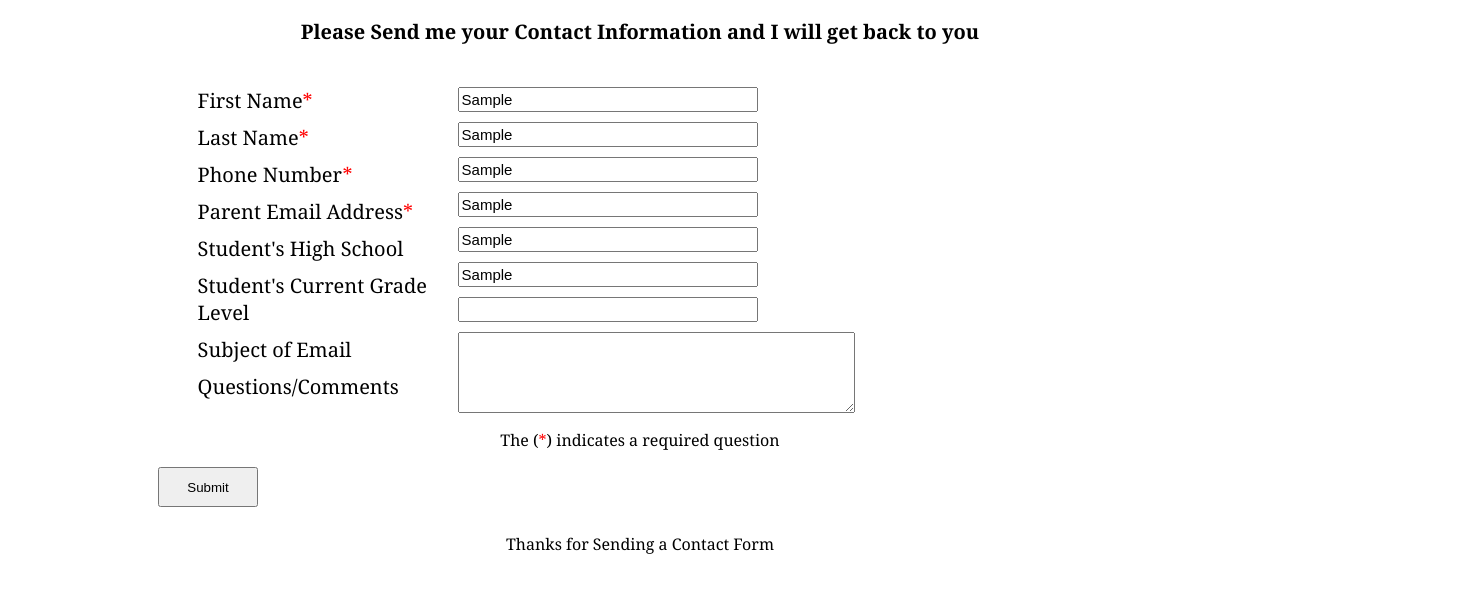
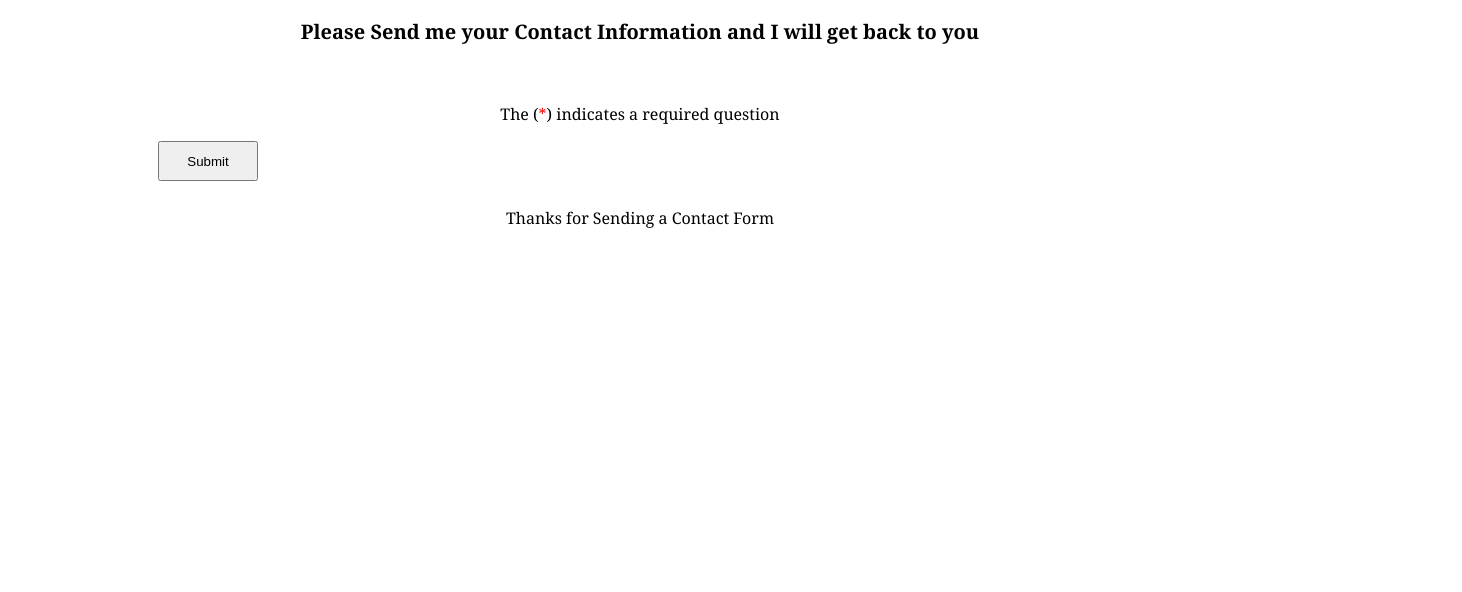
Before and after one commit to btmoore4/Formspree, a plain HTML site: page new.html in a window 1280 px wide. Both pictures are taken after typing "Sample", "Sample", "Sample", "Sample", "Sample", "Sample" into the empty fields and a click on the button "Submit". Shown: the part 54-646 px from the top of the page, 1462 px wide, since content can reach past the window. Drawn offline with nearby package versions, Linux system fonts and the light colour scheme.

Commit message:
Unable to push multiple times

```diff
--- a/new.html
+++ b/new.html
@@ -7,7 +7,7 @@
 		<h1>Contact Me</h1>
 		<p class="info">Please Send me your Contact Information and I will get back to you</p>
 		<br>
-		<form action="demo_form.asp">
+		<form action="demo_form.asp" id ="form1">
 			<label>First Name<span style="color: red">*</span> </label>
 			<input class="in" type="text" id="fname"><br>
 			<label>Last Name<span style="color: red">*</span> </label>
@@ -110,7 +110,7 @@ function myFunction() {
 	}).done(function(response) {
 		console.log(response);
 	});
-	document.getElementById('fname').visibility = "hidden";
+	document.getElementById("form1").style.display = "none";
 
 }
 </script>
```
